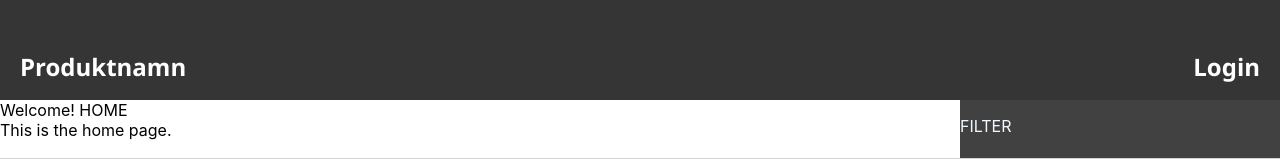
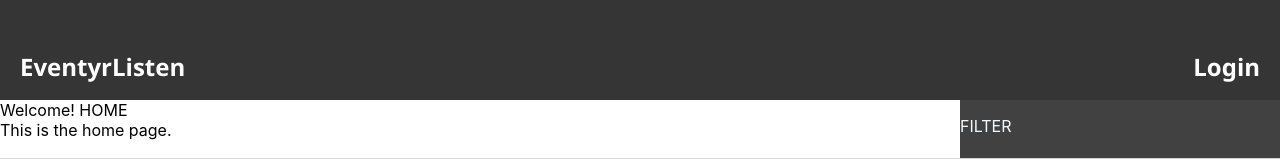
Before and after one commit to Tobiazo/travelapp, a React (Create React App) app in the folder client/travelapp/: page / in a window 1280 px wide. Shown: the top 159 px of the page. Built offline with nearby package versions, Linux system fonts and the light colour scheme.

Commit message:
namneendring

```diff
--- a/client/travelapp/src/components/HeaderFooter/Header.jsx
+++ b/client/travelapp/src/components/HeaderFooter/Header.jsx
@@ -6,7 +6,7 @@ function Header(){
     return (
         <div id="header">
             <div id="links" >
-            <NavLink id="navtohome" to ="/"> Produktnamn </NavLink>
+            <NavLink id="navtohome" to ="/"> EventyrListen </NavLink>
             <Button/>
             </div>
         </div>
```
Also changed, not shown: client/travelapp/src/styles/Sidebar.css (line endings or trailing spaces).
